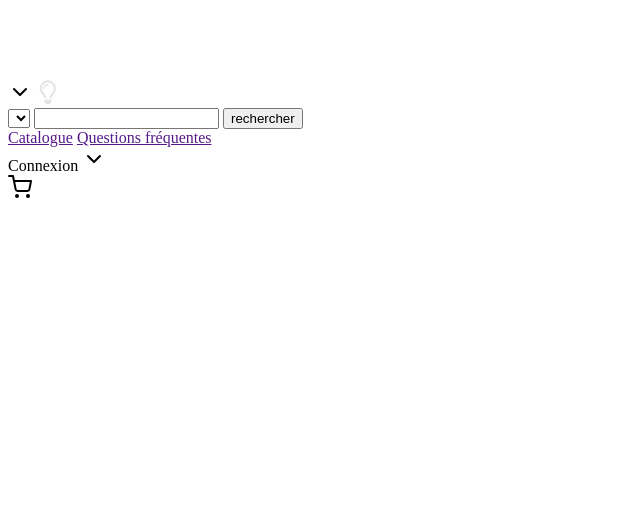
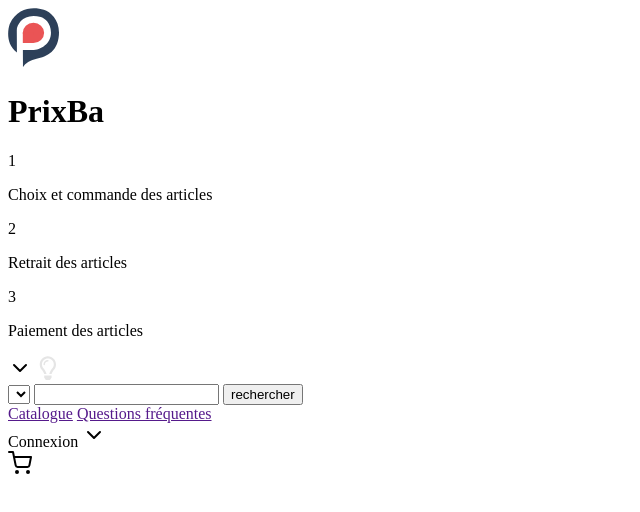
Before and after one commit to Dsaquel/prixba, a plain HTML site: page index.html in a window 1280 px wide. Shown: the whole page, without its empty margins (0-640 px from the left). Drawn offline with Linux system fonts and the light colour scheme.

Commit message:
template wip

```diff
--- a/index.html
+++ b/index.html
@@ -9,25 +9,36 @@
 </head>
 
 <body>
+
   <header>
-    <div id="title-bar">
+    <div id="title-bar grey">
       <div class="logo left">
-        <img src="" />
+        <img src="./assets/icons/logo.svg" />
+        <h1>PrixBa</h1>
         <div class="name desktop"></div>
       </div>
 
       <div class="right">
         <div class="title"></div>
         <div class="info-steps desktop">
-          <div class="step"><img src="" /></div>
-          <div class="step"><img src="" /></div>
-          <div class="step"><img src="" /></div>
+          <div class="step">
+            <div class="step-number">1</div>
+            <p>Choix et commande des articles</p>
+          </div>
+          <div class="step">
+            <div class="step-number">2</div>
+            <p>Retrait des articles</p>
+          </div>
+          <div class="step">
+            <div class="step-number">3</div>
+            <p>Paiement des articles</p>
+          </div>
         </div>
       </div>
     </div>
     <img src="./assets/icons/chevron-down.svg" />
     <img src="./assets/icons/lightbulb.svg" />
-    <div class="navbar">
+    <div class="navbar blue">
       <div class="left desktop ">
         <select>
           <option value="bricolage"></option>
@@ -39,7 +50,7 @@
 
         <input type="text" name="" id="" />
 
-        <button type="button" class="submit">rechercher</button>
+        <button type="button" class="submit red">rechercher</button>
       </div>
 
       <div class="right">
@@ -51,7 +62,14 @@
         <img src="./assets/icons/shopping-cart.svg" />
       </div>
   </header>
-  <main></main>
+
+  <main>
+
+    <section id="best-sellers">
+
+    </section>
+
+  </main>
 </body>
 
 
```
Also changed, not shown: assets/icons/logo.svg (added).
